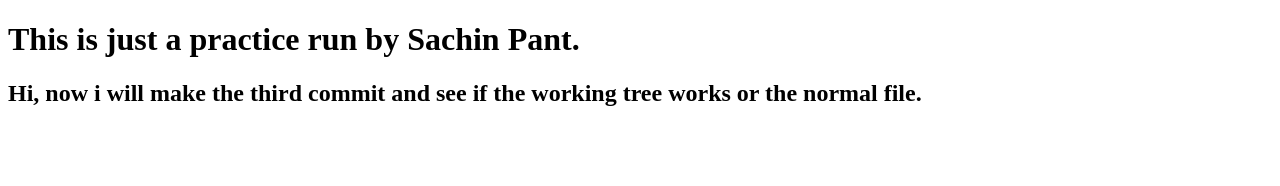
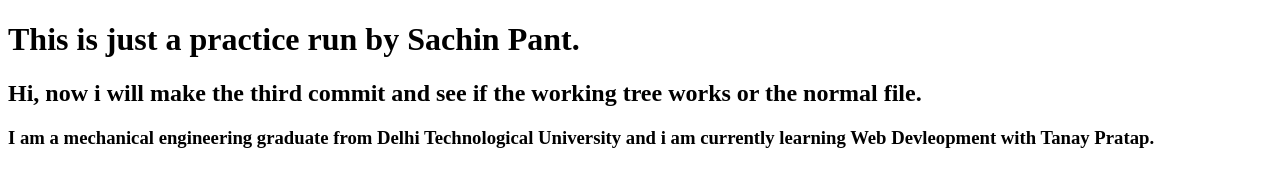
Before and after one commit to pantsachin/Practising_Repo_Making, a plain HTML site: page index.html in a window 1280 px wide. Drawn offline with Linux system fonts and the light colour scheme.

Commit message:
docs: commit 5 by me
Edited the html file by adding info about me

```diff
--- a/index.html
+++ b/index.html
@@ -13,6 +13,9 @@
       the normal file.
     </h2>
 
-    <h3></h3>
+    <h3>
+      I am a mechanical engineering graduate from Delhi Technological University
+      and i am currently learning Web Devleopment with Tanay Pratap.
+    </h3>
   </body>
 </html>
```
